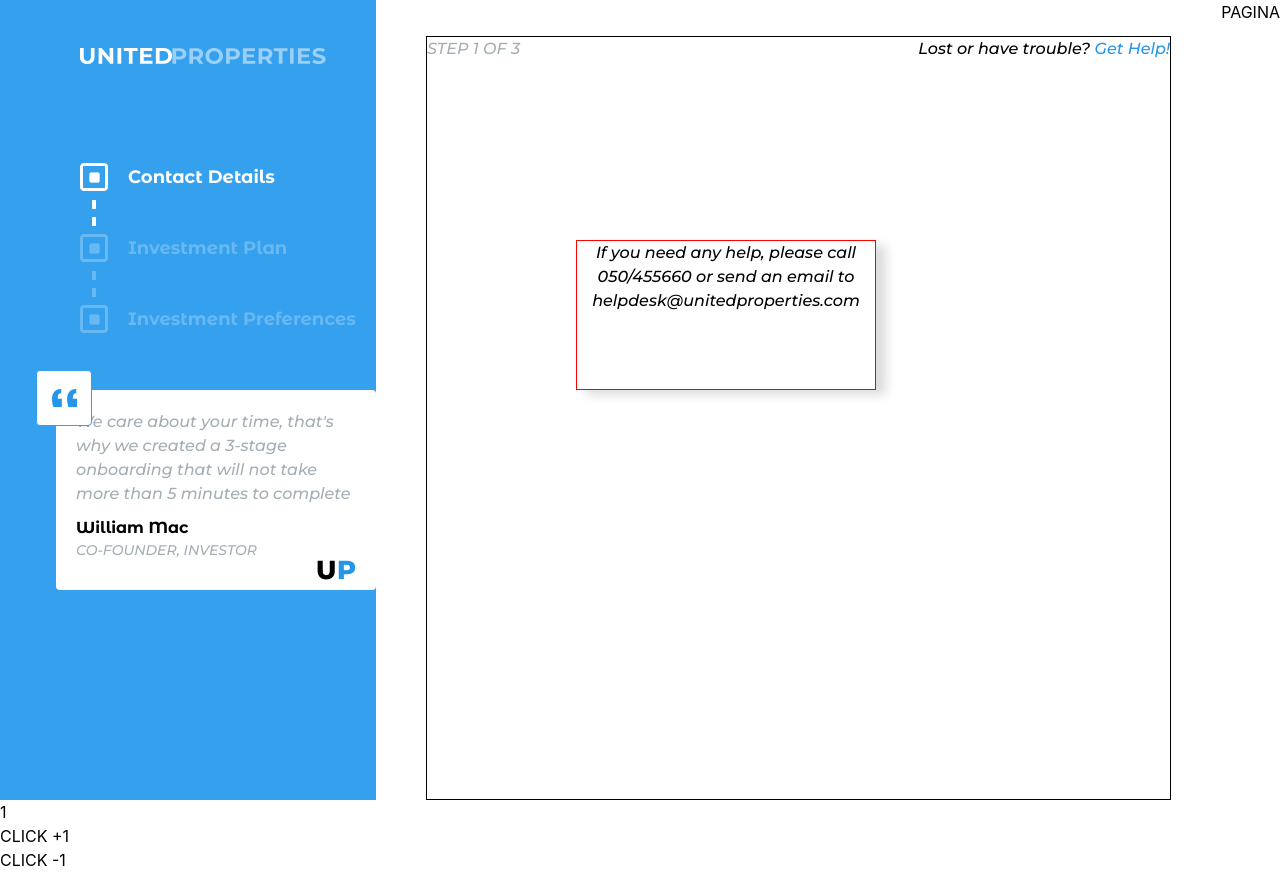
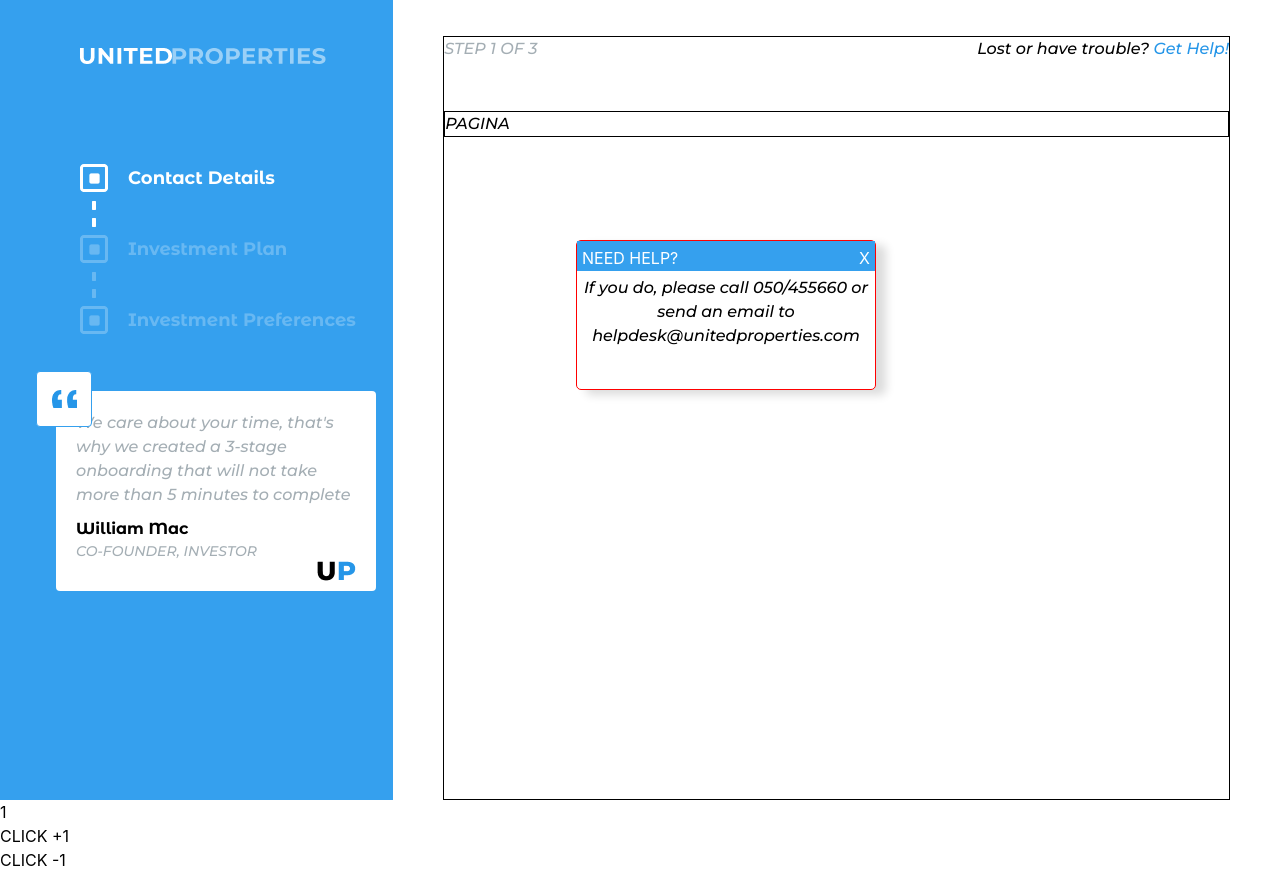
Before and after one commit to Frenzarectah/Investment_plan, a React (Create React App) app: page /page1 in a window 1280 px wide. Both pictures are taken after a click on the link "Get Help!". Built offline with nearby package versions, Linux system fonts and the light colour scheme.

Commit message:
added some modify to the modal + formatting page1

```diff
--- a/src/App.css
+++ b/src/App.css
@@ -1,4 +1,7 @@
 #modal{
+  display:flex;
+  justify-content:center;
+  align-items:center;
   border:1px solid red;
   position:absolute;
   text-align:center;
@@ -10,4 +13,11 @@
   width:300px;
   height:150px;
   color:black;
+  border-radius:5px;
 }
+#modal .header{
+  margin-bottom:5px;
+  height:30px;
+  background-color:#35A0EE;
+  color:white;
+}
--- a/src/App.js
+++ b/src/App.js
@@ -13,6 +13,7 @@
   const [page, setPage] = useState(1);
 
   const openModal = ()=> document.getElementById("modal").style.display="block";
+  const closeModal = ()=> document.getElementById("modal").style.display="none";
 
   const setPageMax = ()=>{
     if(page<=3) setPage(page+1);
@@ -20,8 +21,10 @@
   return (
     <globale.Provider value={[page,setPage]}>
     <div id="modal">
-        <p className='montserrat'>If you need any help, please call 050/455660 or send an email to helpdesk@unitedproperties.com</p>
+        <p className="header p-[5px] flex justify-between"><p>NEED HELP?</p><span onClick={()=>closeModal()}>X</span></p>
+        <p className='montserrat'>If you do, please call 050/455660 or send an email to helpdesk@unitedproperties.com</p>
     </div>
+
     <div className="App flex flex-row md:flex-column w-full h-14 md:h-screen">
       <div className="w-full md:w-1/3 h-full bg-[#35A0EE] sm:text-black md:text-white">
         <div id="logo_sect" className="flex flex-row text-left px-[15%] py-[5%] md:pt-12 md:pl-20">
@@ -37,10 +40,12 @@
           <Citation/>
       </div>
       </div>
-      <div className='w-2/3 border border-black ml-[50px] mt-[36px] mr-[50px] flex justify-between montserrat'>
+      <div className='w-2/3 border border-black ml-[50px] mt-[36px] mr-[50px] montserrat flex flex-col'>
+        <div className='flex flex-row justify-between'>
           <div className='text-[#A4AEB4]'>STEP {page} OF 3</div>
           <div>Lost or have trouble? <a href="#" className='text-[#2696E8] hover:underline' onClick={()=>openModal()}>Get Help!</a></div>
       </div>
+      <div id="page_sect" className='montserrat'>
           <BrowserRouter>
             <Routes>
             <>
@@ -48,6 +53,8 @@
             </>
             </Routes>
           </BrowserRouter>
+      </div>
+      </div>
       </div>
       <div>{page}</div>
     <p className="text-black" onClick={()=>setPageMax()}>CLICK +1</p>
--- a/src/pages/Page1.js
+++ b/src/pages/Page1.js
@@ -4,9 +4,9 @@
 const Page1 = () =>{
     const [page,setPage] = useContext(globale);
     return(
-        <>
+        <div className='border border-black mt-[50px]'>
         PAGINA
-        </>
+        </div>
     )
 }
 export default Page1;
```
Lines whose indentation alone changed are shown as unchanged.
